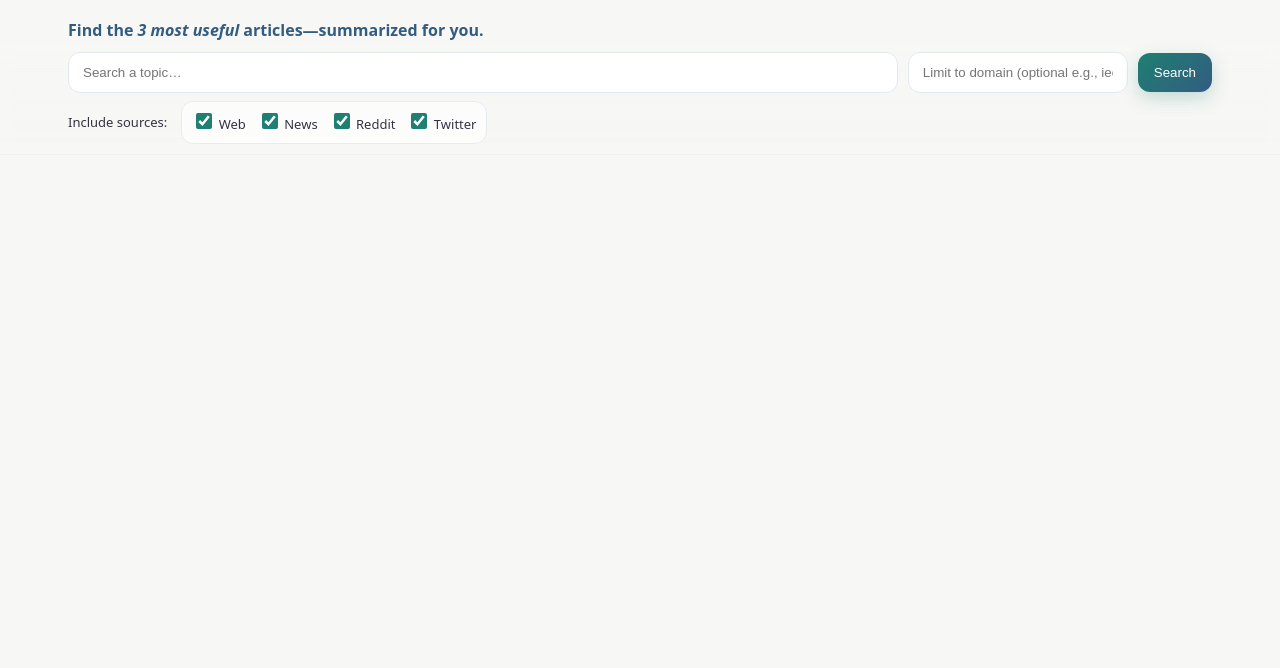
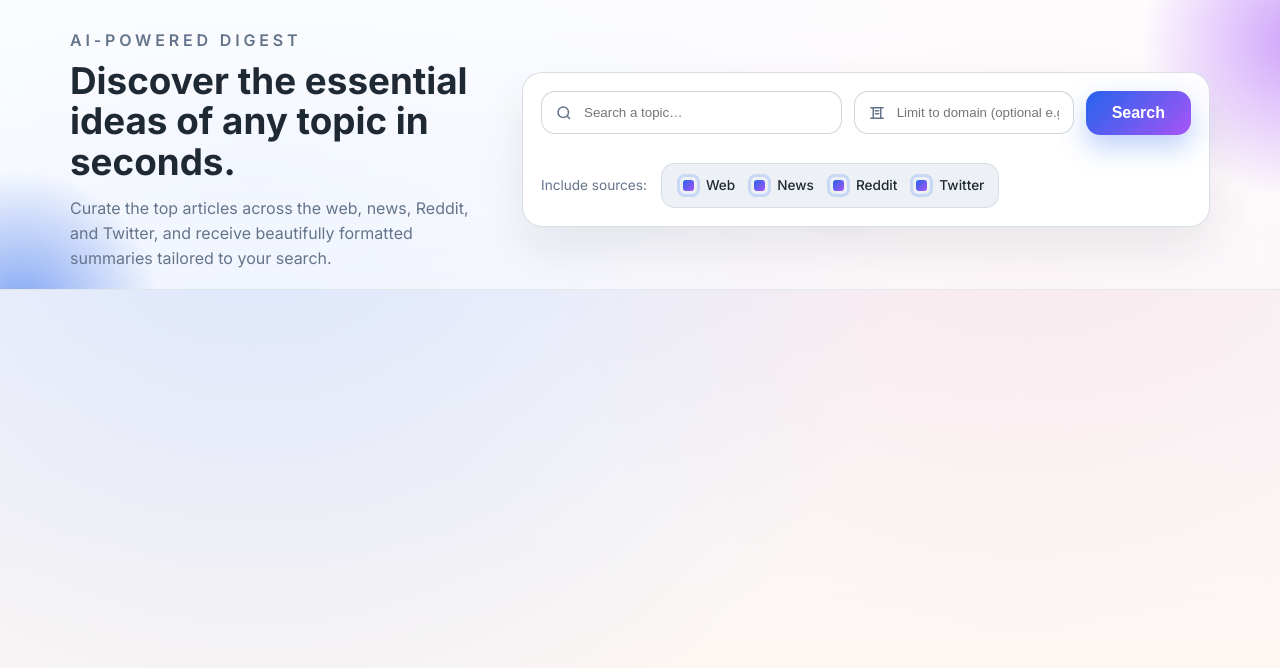
Before and after one commit to divyanshjain25062004/Article-Summarizer, a plain HTML site: page static/index.html in a window 1280 px wide. Drawn offline with nearby package versions, Linux system fonts and the light colour scheme.

Commit message:
Revamp frontend design and fix summary toggle

```diff
--- a/static/index.html
+++ b/static/index.html
@@ -5,120 +5,184 @@
 <meta name="viewport" content="width=device-width,initial-scale=1" />
 <title>Article Summarizer</title>
 
+<link rel="preconnect" href="https://fonts.googleapis.com" />
+<link rel="preconnect" href="https://fonts.gstatic.com" crossorigin />
+<link href="https://fonts.googleapis.com/css2?family=Inter:wght@400;500;600;700&display=swap" rel="stylesheet" />
+
 <!-- Markdown renderer + sanitizer -->
 <script src="https://cdn.jsdelivr.net/npm/marked/marked.min.js"></script>
 <script src="https://cdn.jsdelivr.net/npm/dompurify@3.1.7/dist/purify.min.js"></script>
 
 <style>
   :root{
-    --ink:#0f2d2d; --teal:#1e7f72; --blue:#335c81;
-    --offwhite:#f7f7f5; --muted:#718096; --card:#ffffff;
-    --ring:#77c9b5;
+    --bg-1:#f3f6ff; --bg-2:#fff7f1;
+    --surface:#ffffffee; --surface-strong:#ffffff;
+    --ink:#1f2933; --muted:#64748b;
+    --primary:#2563eb; --accent:#a855f7; --ring:#94b4ff;
+    --shadow:0 22px 45px rgba(15,23,42,.08);
   }
   *{box-sizing:border-box}
-  body{margin:0;background:var(--offwhite);color:var(--ink);font:16px/1.5 system-ui,-apple-system,Segoe UI,Roboto,Inter,Arial}
+  body{
+    margin:0;min-height:100vh;
+    background:radial-gradient(circle at 20% 20%,rgba(164,196,255,.35),transparent 55%),
+               radial-gradient(circle at 80% 10%,rgba(255,182,193,.28),transparent 45%),
+               linear-gradient(180deg,var(--bg-1),var(--bg-2));
+    color:var(--ink);
+    font:16px/1.55 "Inter",system-ui,-apple-system,Segoe UI,Roboto,Arial,sans-serif;
+  }
 
-  /* Header / Search */
   header{
     position:sticky;top:0;z-index:10;
-    background:linear-gradient(180deg,var(--offwhite),#fafafa00);
-    border-bottom:1px solid #eaeaea80; backdrop-filter: blur(6px);
+    background:linear-gradient(180deg,rgba(255,255,255,.85),rgba(255,255,255,.55));
+    backdrop-filter:blur(14px);
+    border-bottom:1px solid rgba(148,163,184,.25);
+    overflow:hidden;
   }
-  .wrap{max-width:1180px;margin:0 auto;padding:18px 18px 10px}
-  .tagline{font-weight:600;color:var(--blue);margin:0 0 10px}
+  header::before, header::after{
+    content:"";position:absolute;border-radius:999px;filter:blur(0);
+    opacity:.55;pointer-events:none;
+  }
+  header::before{
+    top:-120px;right:-180px;width:320px;height:320px;
+    background:radial-gradient(circle,var(--accent),transparent 70%);
+  }
+  header::after{
+    bottom:-160px;left:-120px;width:280px;height:280px;
+    background:radial-gradient(circle,var(--primary),transparent 70%);
+  }
+
+  .wrap{max-width:1180px;margin:0 auto;padding:28px 20px 18px;position:relative;z-index:1}
+  .hero{display:grid;grid-template-columns:minmax(260px,420px) minmax(300px,1fr);gap:32px;align-items:center}
+  .hero-copy h1{margin:8px 0 14px;font-size:2.3rem;line-height:1.1;font-weight:700;color:var(--ink)}
+  .hero-copy p{margin:0;color:var(--muted);font-size:1rem}
+  .eyebrow{letter-spacing:.24em;text-transform:uppercase;font-size:.72rem;font-weight:600;color:var(--primary);margin:0 0 10px}
 
   .searchbar{
-    display:grid;grid-template-columns:1fr auto auto;gap:10px;align-items:center
+    display:grid;gap:12px;
+    background:var(--surface);
+    border:1px solid rgba(148,163,184,.35);
+    border-radius:20px;
+    padding:18px;
+    box-shadow:var(--shadow);
   }
+  .fields{display:grid;grid-template-columns:1fr minmax(220px,0.65fr) auto;gap:12px;align-items:center}
+  @media (max-width:860px){.hero{grid-template-columns:1fr}.fields{grid-template-columns:1fr;}}
+
+  .field{position:relative;display:flex;align-items:center}
+  .field svg{position:absolute;left:14px;width:18px;height:18px;color:var(--muted)}
   input[type="text"], input[type="search"]{
-    padding:12px 14px;border:1px solid #e2e8f0;border-radius:12px;background:#fff;color:var(--ink);
+    width:100%;padding:13px 14px 13px 42px;border-radius:14px;border:1px solid rgba(148,163,184,.45);
+    background:var(--surface-strong);color:var(--ink);
     outline:2px solid transparent;outline-offset:2px;
+    transition:border-color .18s ease, box-shadow .18s ease;
   }
-  input:focus{outline:2px solid var(--ring);border-color:var(--ring)}
+  input:focus{outline:2px solid var(--ring);border-color:var(--ring);box-shadow:0 0 0 4px rgba(148,180,255,.22)}
+
   .btn{
-    padding:12px 16px;border-radius:12px;border:0;cursor:pointer;
-    color:white;background:linear-gradient(135deg,var(--teal),var(--blue));
-    box-shadow:0 6px 18px #1e7f7240; transition:transform .08s ease, box-shadow .18s ease;
+    padding:13px 26px;border-radius:14px;border:0;cursor:pointer;font-weight:600;font-size:1rem;
+    color:#fff;background:linear-gradient(135deg,var(--primary),var(--accent));
+    box-shadow:0 12px 28px rgba(37,99,235,.3);transition:transform .12s ease,box-shadow .18s ease;
   }
-  .btn:hover{transform:translateY(-1px);box-shadow:0 10px 22px #335c8140}
-  .domain{width:220px}
+  .btn:hover{transform:translateY(-1px);box-shadow:0 16px 32px rgba(37,99,235,.28)}
 
-  /* Source checkboxes row */
   .filters{
-    margin-top:8px; display:flex; gap:14px; align-items:center; flex-wrap:wrap;
-    color:#334; font-size:13px;
+    margin-top:16px;display:flex;flex-wrap:wrap;gap:14px;align-items:center;color:var(--muted);font-size:.85rem;
   }
   .filters .group{
-    display:flex; gap:12px; align-items:center; background:#ffffffaa; padding:8px 10px;
-    border:1px solid #e6ecef; border-radius:12px;
+    display:flex;flex-wrap:wrap;gap:12px;align-items:center;padding:10px 14px;
+    border-radius:14px;background:rgba(226,232,240,.6);border:1px solid rgba(148,163,184,.25);
   }
+  .filters label{display:flex;align-items:center;gap:6px;font-weight:500;color:var(--ink)}
   .filters input[type="checkbox"]{
-    accent-color: var(--teal);
-    width:16px;height:16px; cursor:pointer;
+    appearance:none;width:17px;height:17px;border:1px solid rgba(100,116,139,.65);border-radius:5px;display:grid;place-items:center;cursor:pointer;transition:.18s ease;
   }
+  .filters input[type="checkbox"]::after{
+    content:"";width:11px;height:11px;border-radius:3px;background:linear-gradient(135deg,var(--primary),var(--accent));transform:scale(0);transition:transform .18s ease;
+  }
+  .filters input[type="checkbox"]:checked{border-color:transparent;box-shadow:0 0 0 3px rgba(37,99,235,.18)}
+  .filters input[type="checkbox"]:checked::after{transform:scale(1)}
 
-  /* Results grid */
-  .results{max-width:1180px;margin:18px auto;padding:0 18px 40px}
-  .grid{display:grid; gap:16px; grid-template-columns:repeat(3,1fr)}
-  @media (max-width:1024px){ .grid{grid-template-columns:repeat(2,1fr)} }
-  @media (max-width:720px){ .grid{grid-template-columns:1fr} }
+  .results{max-width:1180px;margin:32px auto 48px;padding:0 20px 60px}
+  .grid{display:grid;gap:22px;grid-template-columns:repeat(auto-fit,minmax(280px,1fr));}
 
-  /* Cards */
   .card{
-    background:var(--card);border-radius:16px;padding:18px 18px 14px;
-    box-shadow:0 1px 0 #00000008, 0 10px 20px #00000006; border:1px solid #0000000e;
-    transition:transform .08s ease, box-shadow .18s ease;
+    position:relative;overflow:hidden;padding:24px 24px 20px;border-radius:22px;
+    background:linear-gradient(180deg,#ffffff,rgba(255,255,255,.9));
+    border:1px solid rgba(148,163,184,.18);
+    box-shadow:0 12px 32px rgba(15,23,42,.08);
+    transition:transform .18s ease, box-shadow .18s ease;
   }
-  .card:hover{transform:translateY(-2px); box-shadow:0 14px 26px #00000012}
-  .card h3{ margin:0 0 10px;font-size:20px;line-height:1.25;font-weight:700;color:var(--teal) }
+  .card::before{
+    content:"";position:absolute;inset:0;border-radius:inherit;pointer-events:none;
+    background:linear-gradient(145deg,rgba(37,99,235,.08),transparent 55%);
+    opacity:0;transition:opacity .2s ease;
+  }
+  .card:hover{transform:translateY(-4px);box-shadow:0 18px 42px rgba(15,23,42,.12)}
+  .card:hover::before{opacity:1}
+  .card h3{margin:0 0 14px;font-size:1.25rem;line-height:1.2;font-weight:700;color:var(--primary)}
   .card h3 a{color:inherit;text-decoration:none}
   .card h3 a:hover{text-decoration:underline}
 
-  /* Markdown styling inside summary */
-  .markdown h1,.markdown h2{font-size:18px;margin:12px 0 6px;color:var(--ink)}
-  .markdown h3{font-size:16px;margin:10px 0 4px;color:var(--ink)}
-  .markdown p{margin:8px 0}
-  .markdown ul, .markdown ol{margin:6px 0 6px 20px}
-  .markdown li{margin:4px 0}
-  .markdown code{background:#f3f6f8;padding:2px 6px;border-radius:6px}
+  .markdown h1,.markdown h2{font-size:1.05rem;margin:14px 0 6px;color:var(--ink)}
+  .markdown h3{font-size:1rem;margin:10px 0 4px;color:var(--ink)}
+  .markdown p{margin:10px 0}
+  .markdown ul, .markdown ol{margin:8px 0 10px 22px}
+  .markdown li{margin:6px 0}
+  .markdown code{background:#eef2ff;padding:3px 6px;border-radius:6px;color:#3730a3}
 
-  .summary{ position:relative; overflow:hidden; transition:max-height .25s ease; }
-  .summary.clamped{ max-height:340px; }
+  .summary{position:relative;overflow:hidden;transition:max-height .25s ease;}
+  .summary.clamped{max-height:340px;}
   .summary.clamped::after{
-    content:""; position:absolute; bottom:0; left:0; right:0; height:70px;
-    background:linear-gradient(180deg,rgba(255,255,255,0), var(--card));
-  .summary.expanded {max-height: none;}
+    content:"";position:absolute;bottom:0;left:0;right:0;height:80px;
+    background:linear-gradient(180deg,rgba(255,255,255,0),var(--surface-strong));
   }
+  .summary.expanded{max-height:none;}
+  .summary.expanded::after{display:none;}
 
-  .meta{margin-top:10px; display:flex; gap:10px; align-items:center; color:var(--muted); font-size:13px}
+  .meta{margin-top:16px;display:flex;gap:10px;align-items:center;color:var(--muted);font-size:.85rem;font-weight:500}
+  .meta span::before{content:"\2022";margin-right:8px;color:var(--accent)}
+
   .more{
-    margin-top:10px; background:transparent; color:var(--blue); border:1px solid #e1e7ef;
-    padding:8px 12px; border-radius:10px; cursor:pointer;
+    margin-top:16px;background:rgba(37,99,235,.08);color:var(--primary);
+    border:1px solid rgba(37,99,235,.18);padding:9px 14px;border-radius:12px;cursor:pointer;font-weight:600;
+    transition:background .18s ease,transform .12s ease,box-shadow .18s ease;
   }
+  .more:hover{background:rgba(37,99,235,.12);transform:translateY(-1px);box-shadow:0 10px 22px rgba(15,23,42,.08)}
 
-  .toast{ display:none; margin:12px auto; max-width:1180px; padding:12px 14px;
-    border:1px solid #f0caca; color:#8b2e2e; background:#fff5f5; border-radius:12px }
+  .toast{display:none;margin:16px auto 0;max-width:1180px;padding:14px 16px;border-radius:16px;
+    border:1px solid rgba(248,113,113,.35);background:rgba(254,226,226,.75);color:#991b1b;font-weight:500}
 
-  /* Skeletons */
+  .loading{position:relative;overflow:hidden}
   .loading .skel{
-    height:14px; background:linear-gradient(90deg,#eef2f4,#f7f9fb,#eef2f4); background-size:200% 100%;
-    animation:shimmer 1.25s infinite; border-radius:8px; margin:8px 0;
+    height:14px;border-radius:8px;margin:10px 0;
+    background:linear-gradient(90deg,rgba(226,232,240,.55),rgba(226,232,240,.9),rgba(226,232,240,.55));
+    background-size:220% 100%;animation:shimmer 1.4s infinite ease;
   }
-  @keyframes shimmer { 0%{background-position:200% 0} 100%{background-position:-200% 0} }
+  @keyframes shimmer{0%{background-position:200% 0}100%{background-position:-200% 0}}
 </style>
 </head>
 <body>
   <header>
-    <div class="wrap">
-      <p class="tagline">Find the <em>3 most useful</em> articles—summarized for you.</p>
+    <div class="wrap hero">
+      <div class="hero-copy">
+        <p class="eyebrow">AI-Powered Digest</p>
+        <h1>Discover the essential ideas of any topic in seconds.</h1>
+        <p>Curate the top articles across the web, news, Reddit, and Twitter, and receive beautifully formatted summaries tailored to your search.</p>
+      </div>
 
       <form id="searchForm" class="searchbar">
+        <div class="fields">
+          <div class="field">
+            <svg aria-hidden="true" viewBox="0 0 24 24" fill="none" stroke="currentColor" stroke-width="2"><circle cx="11" cy="11" r="7"/><path d="m20 20-3.5-3.5"/></svg>
             <input id="q" type="search" placeholder="Search a topic…" aria-label="Search query" required />
-        <input id="domain" class="domain" type="text" placeholder="Limit to domain (optional e.g., ieee.org)" />
+          </div>
+          <div class="field">
+            <svg aria-hidden="true" viewBox="0 0 24 24" fill="none" stroke="currentColor" stroke-width="2"><path d="M3 5h18"/><path d="M7 5v14"/><path d="M17 5v14"/><path d="M3 19h18"/><path d="M9 9h6"/><path d="M9 13h6"/></svg>
+            <input id="domain" type="text" placeholder="Limit to domain (optional e.g., ieee.org)" />
+          </div>
           <button class="btn" type="submit">Search</button>
-      </form>
+        </div>
 
-      <!-- Source toggles -->
         <div class="filters" aria-label="Source filters">
           <span>Include sources:</span>
           <div class="group">
@@ -128,6 +192,7 @@
             <label><input type="checkbox" id="srcTwitter" checked> Twitter</label>
           </div>
         </div>
+      </form>
     </div>
   </header>
 
@@ -176,6 +241,7 @@ function renderArticles(articles){
     const title = a.title || 'Untitled';
     const url = a.url || '#';
     const summary = a.summary || 'No summary available.';
+    const host = safeHost(url) || 'Source unavailable';
 
     // Markdown -> safe HTML
     const html = DOMPurify.sanitize(marked.parse(summary));
@@ -183,7 +249,7 @@ function renderArticles(articles){
     card.innerHTML = `
       <h3><a href="${url}" target="_blank" rel="noopener">${title}</a></h3>
       <div class="summary clamped markdown">${html}</div>
-      <div class="meta"><span>${safeHost(url)}</span></div>
+      <div class="meta"><span>${host}</span></div>
       <button class="more" type="button">Show more</button>
     `;
 
```
Lines whose indentation alone changed are shown as unchanged.
